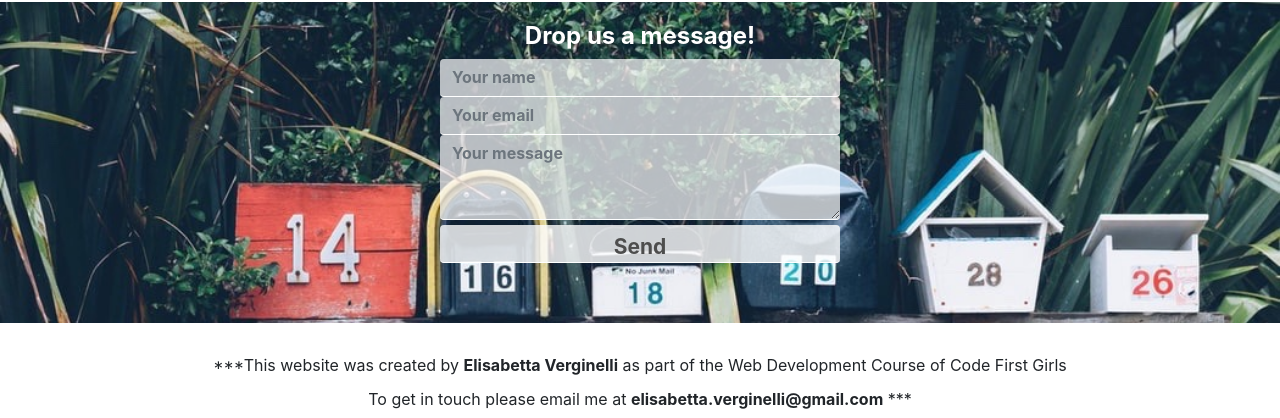
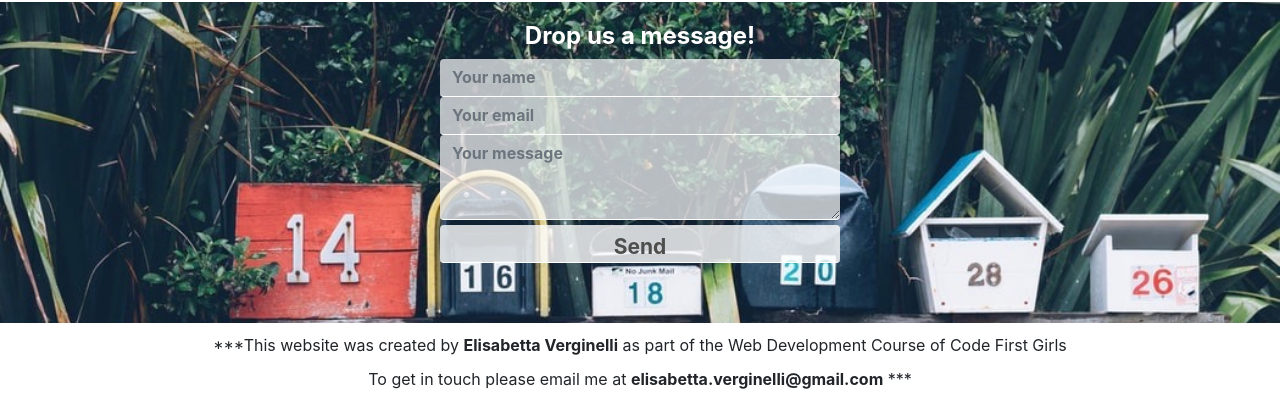
Before and after one commit to Elisabetta1/group_project, a plain HTML site: page contact.html in a window 1280 px wide. Shown: the part 68-486 px from the top of the page. Drawn offline with nearby package versions, Linux system fonts and the light colour scheme.

Commit message:
adjusted author container size

```diff
--- a/css/styles.css
+++ b/css/styles.css
@@ -307,9 +307,6 @@ coffee-beans.jpg {
 }
 #container-author {
           min-height: 40px;
-          max-height: auto;
-          margin-bottom: 40px;
-          margin-top: 30px;
 }
 form {
         transition: all 4s ease-in-out;
```
